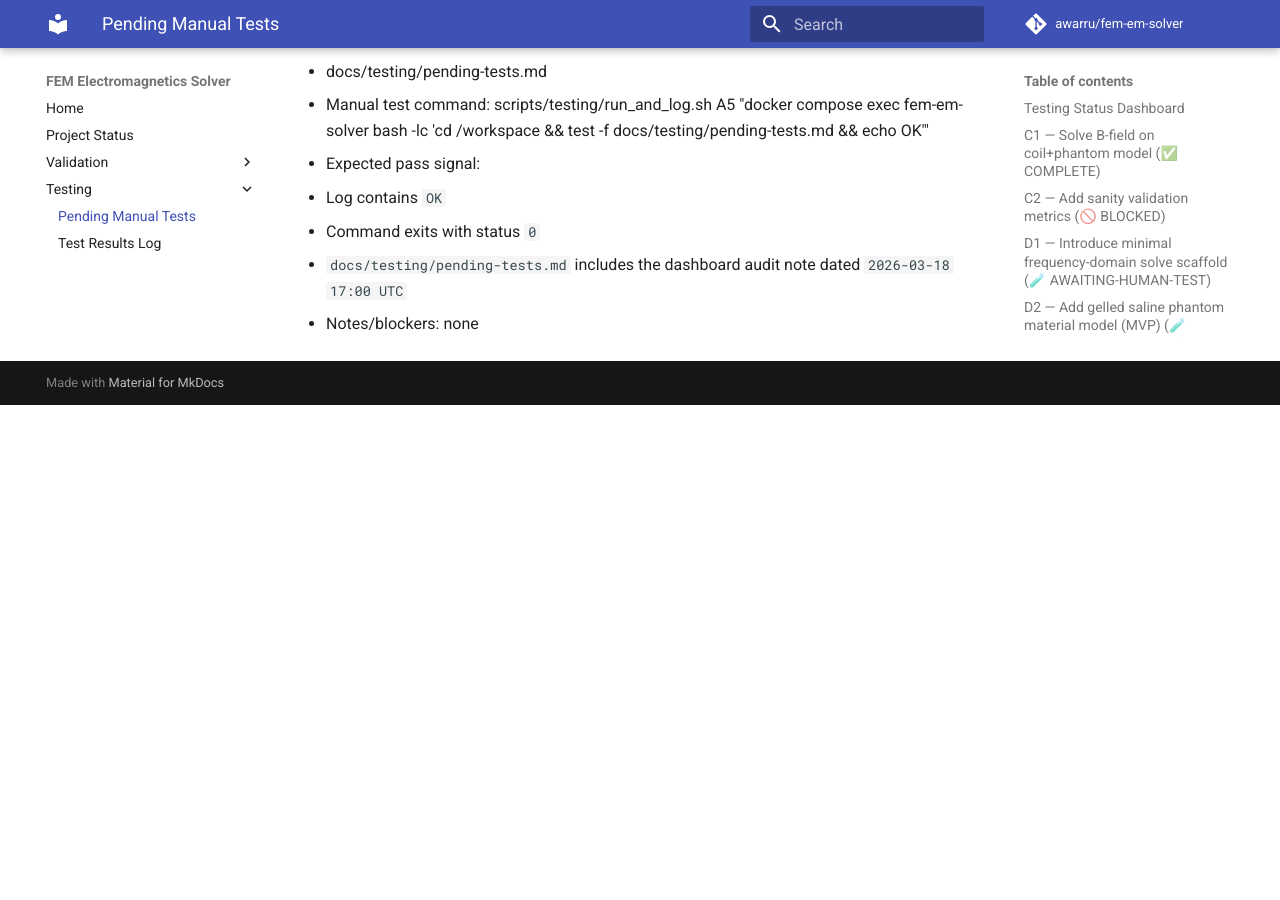
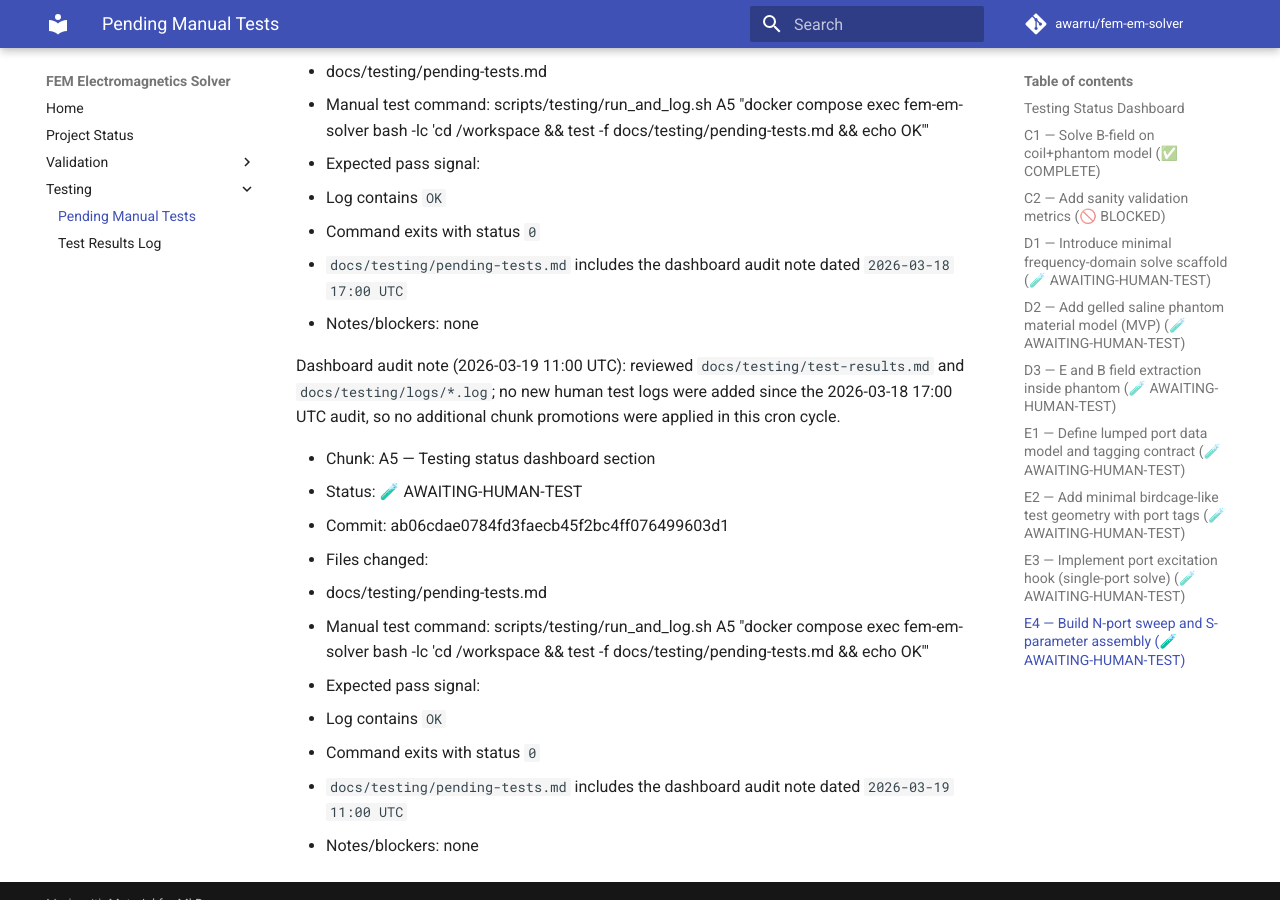
Before and after one commit to awarru/fem-em-solver, an MkDocs documentation site: the page built from docs/testing/pending-tests.md, in a window 1280 px wide and 900 px high, scrolled down 33459 px. Built offline with MkDocs 1.6.1 and Material for MkDocs 9.7.7, drawn with Linux system fonts in a browser that asks for light colours; comment, search, counter and statistics services are not loaded; before the commit the page ends 33864 px from its top, so only the background shows below that.

Commit message:
docs(testing): refresh A5 dashboard audit for 2026-03-19 11:00 UTC

```diff
--- a/docs/testing/pending-tests.md
+++ b/docs/testing/pending-tests.md
@@ -880,3 +880,17 @@
   - Command exits with status `0`
   - `docs/testing/pending-tests.md` includes the dashboard audit note dated `2026-03-18 17:00 UTC`
 - Notes/blockers: none
+
+Dashboard audit note (2026-03-19 11:00 UTC): reviewed `docs/testing/test-results.md` and `docs/testing/logs/*.log`; no new human test logs were added since the 2026-03-18 17:00 UTC audit, so no additional chunk promotions were applied in this cron cycle.
+
+- Chunk: A5 — Testing status dashboard section
+- Status: 🧪 AWAITING-HUMAN-TEST
+- Commit: ab06cdae0784fd3faecb45f2bc4ff076499603d1
+- Files changed:
+  - docs/testing/pending-tests.md
+- Manual test command: scripts/testing/run_and_log.sh A5 "docker compose exec fem-em-solver bash -lc 'cd /workspace && test -f docs/testing/pending-tests.md && echo OK'"
+- Expected pass signal:
+  - Log contains `OK`
+  - Command exits with status `0`
+  - `docs/testing/pending-tests.md` includes the dashboard audit note dated `2026-03-19 11:00 UTC`
+- Notes/blockers: none
```
